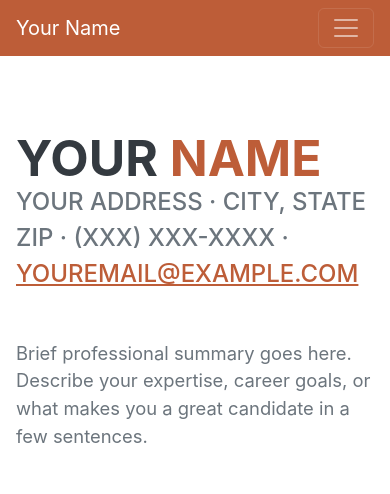
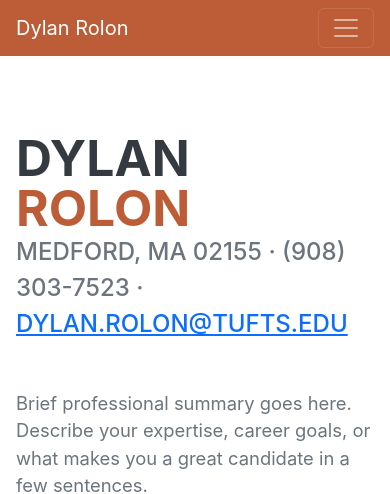
Before and after one commit to dylanrolon/.github.io, a plain HTML site: page index.html in a window 390 px wide. Shown: the top 494 px of the page. Drawn offline with nearby package versions, Linux system fonts and the light colour scheme; a web font is replaced by a local one.

Commit message:
Update index.html

```diff
--- a/index.html
+++ b/index.html
@@ -14,12 +14,20 @@
         <link href="https://fonts.googleapis.com/css?family=Muli:400,400i,800,800i" rel="stylesheet" type="text/css" />
         <!-- Core theme CSS (includes Bootstrap) -->
         <link href="css/styles.css" rel="stylesheet" />
+        <style>
+            /* Use the blue defined in styles.css for primary/link colors on this page */
+            :root {
+                --bs-primary: var(--bs-blue);
+                --bs-link-color: var(--bs-blue);
+                --bs-link-hover-color: #0b5ed7;
+            }
+        </style>
     </head>
     <body id="page-top">
         <!-- Navigation-->
         <nav class="navbar navbar-expand-lg navbar-dark bg-primary fixed-top" id="sideNav">
             <a class="navbar-brand js-scroll-trigger" href="#page-top">
-                <span class="d-block d-lg-none">Your Name</span>
+                <span class="d-block d-lg-none">Dylan Rolon</span>
                 <span class="d-none d-lg-block">
                     <img class="img-fluid img-profile rounded-circle mx-auto mb-2" src="assets/img/profile.jpg" alt="Profile Picture" />
                 </span>
@@ -44,12 +52,12 @@
             <section class="resume-section" id="about">
                 <div class="resume-section-content">
                     <h1 class="mb-0">
-                        Your
-                        <span class="text-primary">Name</span>
+                        Dylan
+                        <span class="text-primary">Rolon</span>
                     </h1>
                     <div class="subheading mb-5">
-                        Your Address · City, State ZIP · (XXX) XXX-XXXX ·
-                        <a href="mailto:youremail@example.com">youremail@example.com</a>
+                        Medford, MA 02155 · (908) 303-7523 ·
+                        <a href="mailto:youremail@example.com">dylan.rolon@tufts.edu</a>
                     </div>
                     <p class="lead mb-5">
                         Brief professional summary goes here. Describe your expertise, career goals, or what makes you a great candidate in a few sentences.
```
